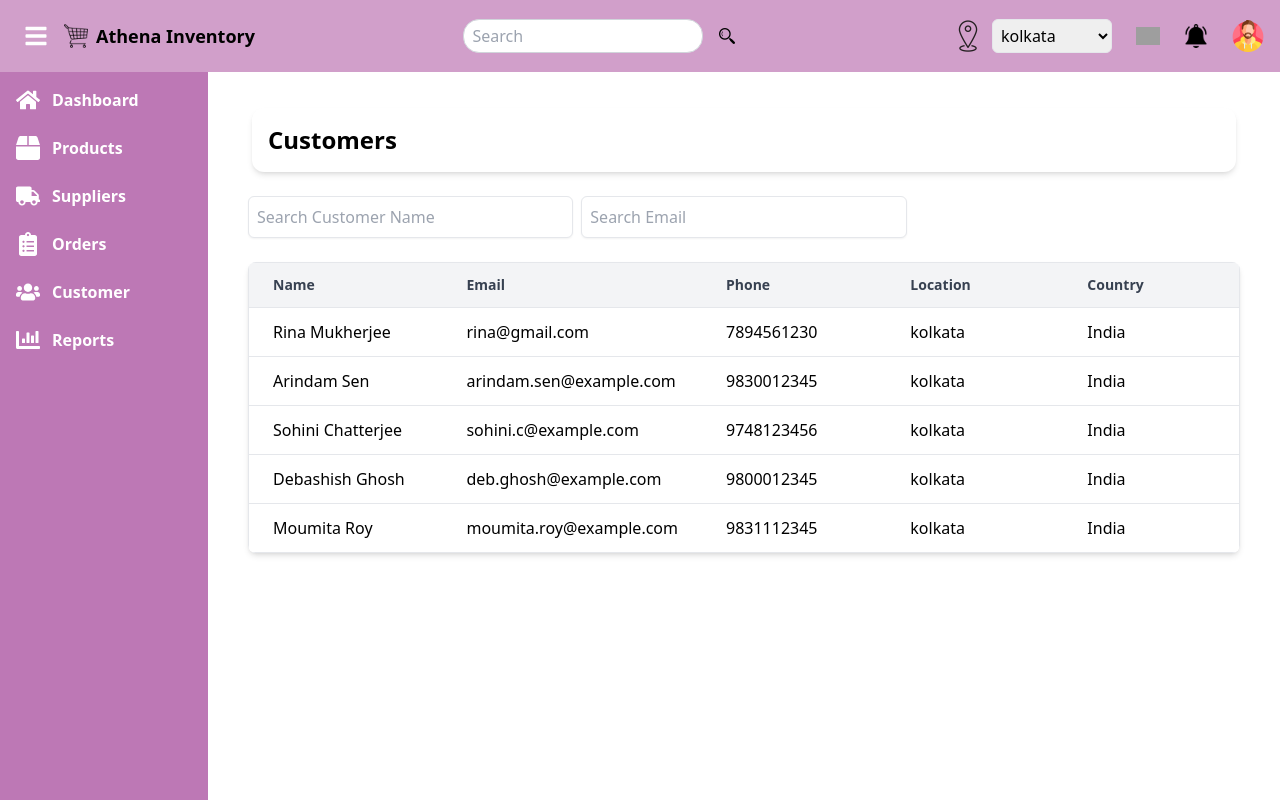
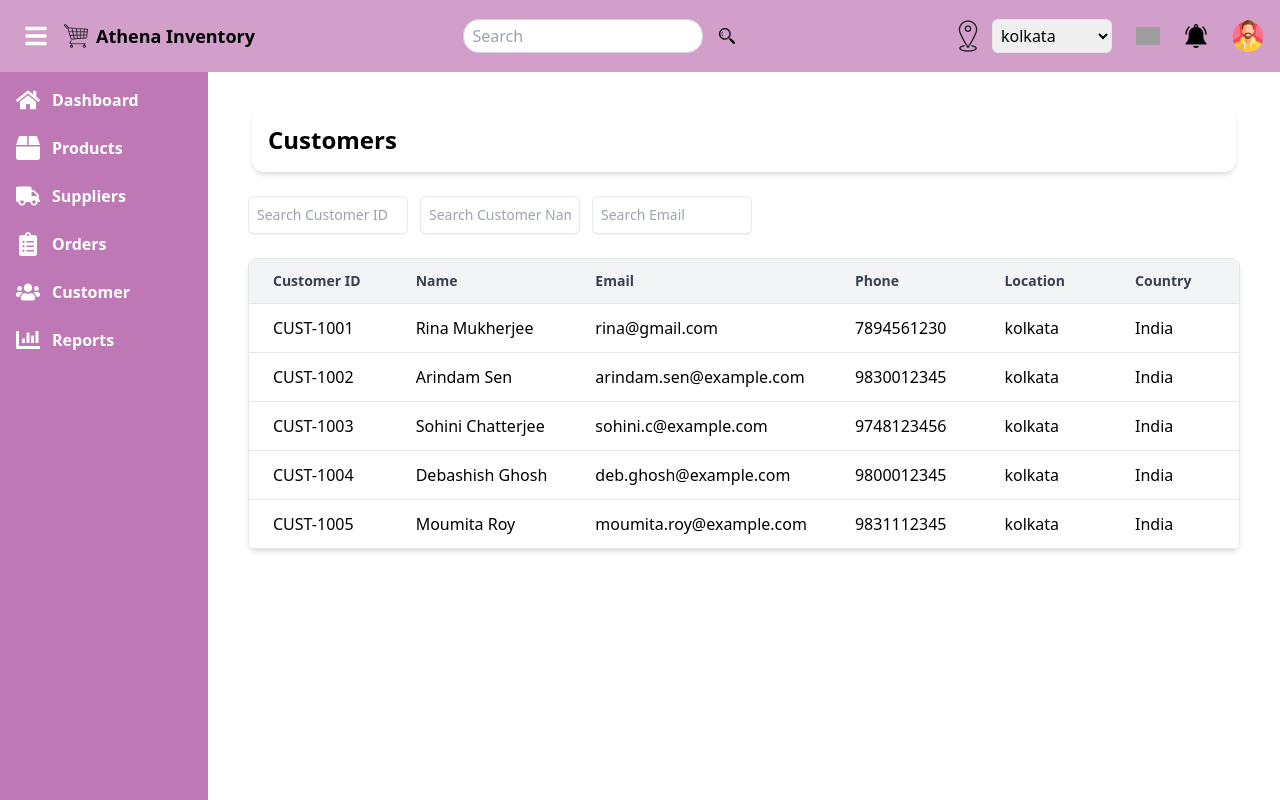
Before and after one commit to anik0103/inventory-management-system, a React (Create React App) app: page /app/customer in a window 1280 px wide. Built offline with nearby package versions, Linux system fonts and the light colour scheme; grey boxes are pictures that could not be loaded; a web font is replaced by a local one.

Commit message:
feat: add CustomerID field and update search functionality in Customer components

```diff
--- a/src/Components/Customer/Customer.js
+++ b/src/Components/Customer/Customer.js
@@ -9,9 +9,9 @@ import CustomerTable from "../Customer/CustomerTable";
 const CustomerPage = () => {
   const { selectedRegion } = useContext(RegionContext);
   const [customers, setCustomers] = useState([]);
+
+  const [searchCustomerID, setSearchCustomerID] = useState("");
   const [searchName, setSearchName] = useState("");
-  const [searchLocation, setSearchLocation] = useState("");
-  const [searchCountry, setSearchCountry] = useState("");
   const [searchEmail, setSearchEmail] = useState("");
 
   useEffect(() => {
@@ -28,12 +28,15 @@ const CustomerPage = () => {
 
   const filteredCustomers = customers.filter((customer) => {
     return (
+      (customer.CustomerID || "")
+        .toLowerCase()
+        .includes(searchCustomerID.toLowerCase()) &&
       (customer.CustomerName || customer.name || "")
         .toLowerCase()
         .includes(searchName.toLowerCase()) &&
-      (customer.location || "").toLowerCase().includes(searchLocation.toLowerCase()) &&
-      (customer.country || "").toLowerCase().includes(searchCountry.toLowerCase()) &&
-      (customer.email || "").toLowerCase().includes(searchEmail.toLowerCase())
+      (customer.email || "")
+        .toLowerCase()
+        .includes(searchEmail.toLowerCase())
     );
   });
 
@@ -41,12 +44,10 @@ const CustomerPage = () => {
     <div className="p-6">
       <CustomerHeader />
       <CustomerFilters
+        searchCustomerID={searchCustomerID}
+        setSearchCustomerID={setSearchCustomerID}
         searchName={searchName}
         setSearchName={setSearchName}
-        searchLocation={searchLocation}
-        setSearchLocation={setSearchLocation}
-        searchCountry={searchCountry}
-        setSearchCountry={setSearchCountry}
         searchEmail={searchEmail}
         setSearchEmail={setSearchEmail}
       />
--- a/src/Components/Customer/CustomerFilters.js
+++ b/src/Components/Customer/CustomerFilters.js
@@ -1,29 +1,42 @@
 import React from "react";
 
 const CustomerFilters = ({
+  searchCustomerID,
+  setSearchCustomerID,
   searchName,
   setSearchName,
-  searchNumber,
-  setSearchNumber,
   searchEmail,
   setSearchEmail,
 }) => {
   return (
-    <div className="grid grid-cols-1 sm:grid-cols-3 gap-2 mb-6 w-auto mt-6">
+    <div className="flex items-center gap-3 mb-6 mt-6">
+      <div>
+        <input
+          type="text"
+          placeholder="Search Customer ID"
+          value={searchCustomerID}
+          onChange={(e) => setSearchCustomerID(e.target.value)}
+          className="w-40 p-2 border rounded-md shadow-sm focus:outline-none focus:ring-2 focus:ring-[#bd78b5] text-sm"
+        />
+      </div>
+      <div>
         <input
           type="text"
           placeholder="Search Customer Name"
           value={searchName}
           onChange={(e) => setSearchName(e.target.value)}
-        className="p-2 border rounded-md shadow-sm focus:outline-none focus:ring-2 focus:ring-[#bd78b5]"
+          className="w-40 p-2 border rounded-md shadow-sm focus:outline-none focus:ring-2 focus:ring-[#bd78b5] text-sm"
         />
+      </div>
+      <div>
         <input
           type="text"
           placeholder="Search Email"
           value={searchEmail}
           onChange={(e) => setSearchEmail(e.target.value)}
-        className="p-2 border rounded-md shadow-sm focus:outline-none focus:ring-2 focus:ring-[#bd78b5]"
+          className="w-40 p-2 border rounded-md shadow-sm focus:outline-none focus:ring-2 focus:ring-[#bd78b5] text-sm"
         />
+      </div>
     </div>
   );
 };
--- a/src/Components/Customer/CustomerTable.js
+++ b/src/Components/Customer/CustomerTable.js
@@ -6,19 +6,22 @@ const CustomerTable = ({ customers }) => {
       <table className="min-w-full table-fixed bg-white border border-gray-200 rounded-lg">
         <thead className="bg-gray-100">
           <tr>
-            <th className="w-1/5 px-6 py-3 border-b text-left text-sm font-bold text-gray-700">
+            <th className="w-1/6 px-6 py-3 border-b text-left text-sm font-bold text-gray-700">
+              Customer ID
+            </th>
+            <th className="w-1/6 px-6 py-3 border-b text-left text-sm font-bold text-gray-700">
               Name
             </th>
-            <th className="w-1/5 px-6 py-3 border-b text-left text-sm font-bold text-gray-700">
+            <th className="w-1/6 px-6 py-3 border-b text-left text-sm font-bold text-gray-700">
               Email
             </th>
-            <th className="w-1/5 px-6 py-3 border-b text-left text-sm font-bold text-gray-700">
+            <th className="w-1/6 px-6 py-3 border-b text-left text-sm font-bold text-gray-700">
               Phone
             </th>
-            <th className="w-1/5 px-6 py-3 border-b text-left text-sm font-bold text-gray-700">
+            <th className="w-1/6 px-6 py-3 border-b text-left text-sm font-bold text-gray-700">
               Location
             </th>
-            <th className="w-1/5 px-6 py-3 border-b text-left text-sm font-bold text-gray-700">
+            <th className="w-1/6 px-6 py-3 border-b text-left text-sm font-bold text-gray-700">
               Country
             </th>
           </tr>
@@ -26,19 +29,22 @@ const CustomerTable = ({ customers }) => {
         <tbody>
           {customers.map((customer, index) => (
             <tr key={index} className="hover:bg-gray-50">
-              <td className="w-1/5 px-6 py-3 border-b text-left whitespace-nowrap">
+              <td className="w-1/6 px-6 py-3 border-b text-left whitespace-nowrap">
+                {customer.CustomerID || "-"}
+              </td>
+              <td className="w-1/6 px-6 py-3 border-b text-left whitespace-nowrap">
                 {customer.CustomerName || customer.name || "-"}
               </td>
-              <td className="w-1/5 px-6 py-3 border-b text-left whitespace-nowrap">
+              <td className="w-1/6 px-6 py-3 border-b text-left whitespace-nowrap">
                 {customer.email || "-"}
               </td>
-              <td className="w-1/5 px-6 py-3 border-b text-left whitespace-nowrap">
+              <td className="w-1/6 px-6 py-3 border-b text-left whitespace-nowrap">
                 {customer.number || "-"}
               </td>
-              <td className="w-1/5 px-6 py-3 border-b text-left whitespace-nowrap">
+              <td className="w-1/6 px-6 py-3 border-b text-left whitespace-nowrap">
                 {customer.location || "-"}
               </td>
-              <td className="w-1/5 px-6 py-3 border-b text-left whitespace-nowrap">
+              <td className="w-1/6 px-6 py-3 border-b text-left whitespace-nowrap">
                 {customer.country || "-"}
               </td>
             </tr>
```
Also changed, not shown: src/asset/fakeApiResponce/mockData.json. Lines whose indentation alone changed are shown as unchanged.
